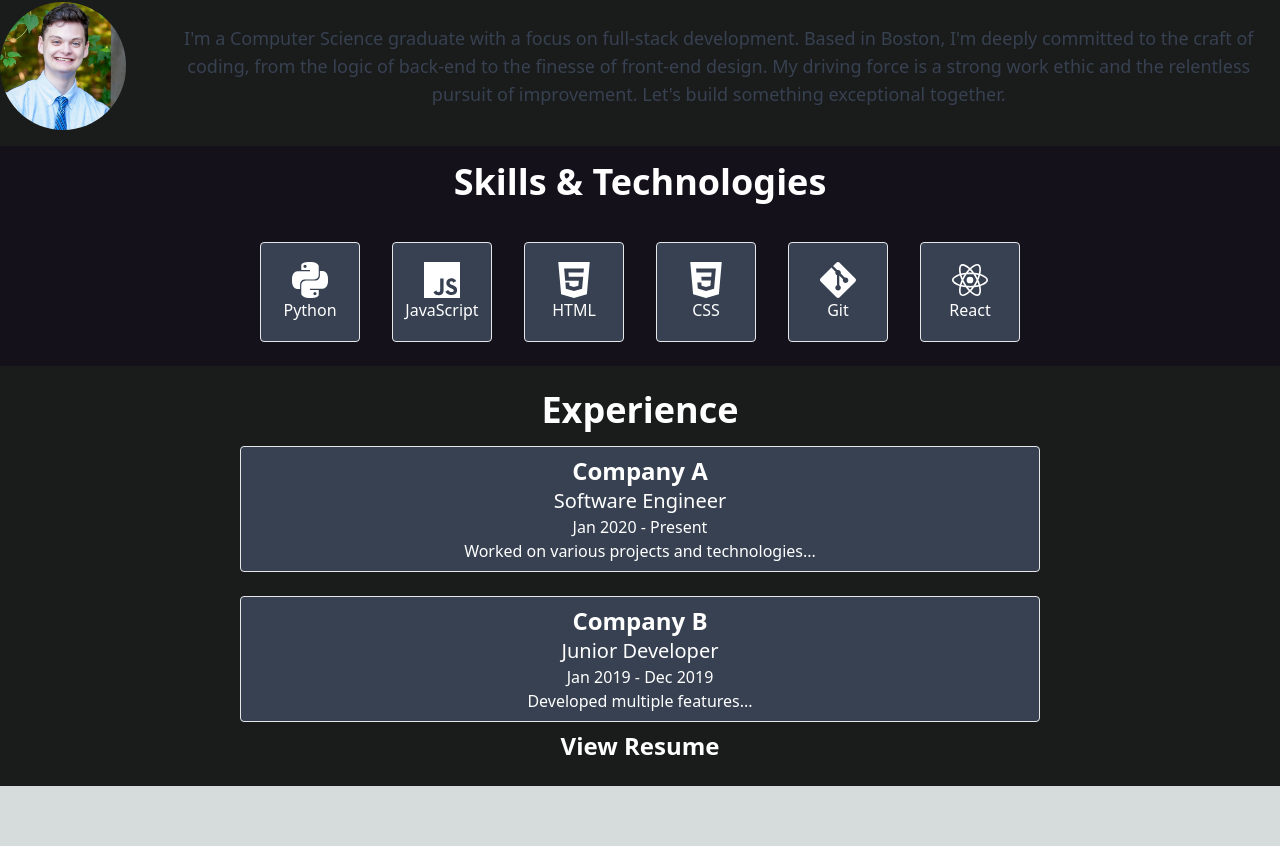
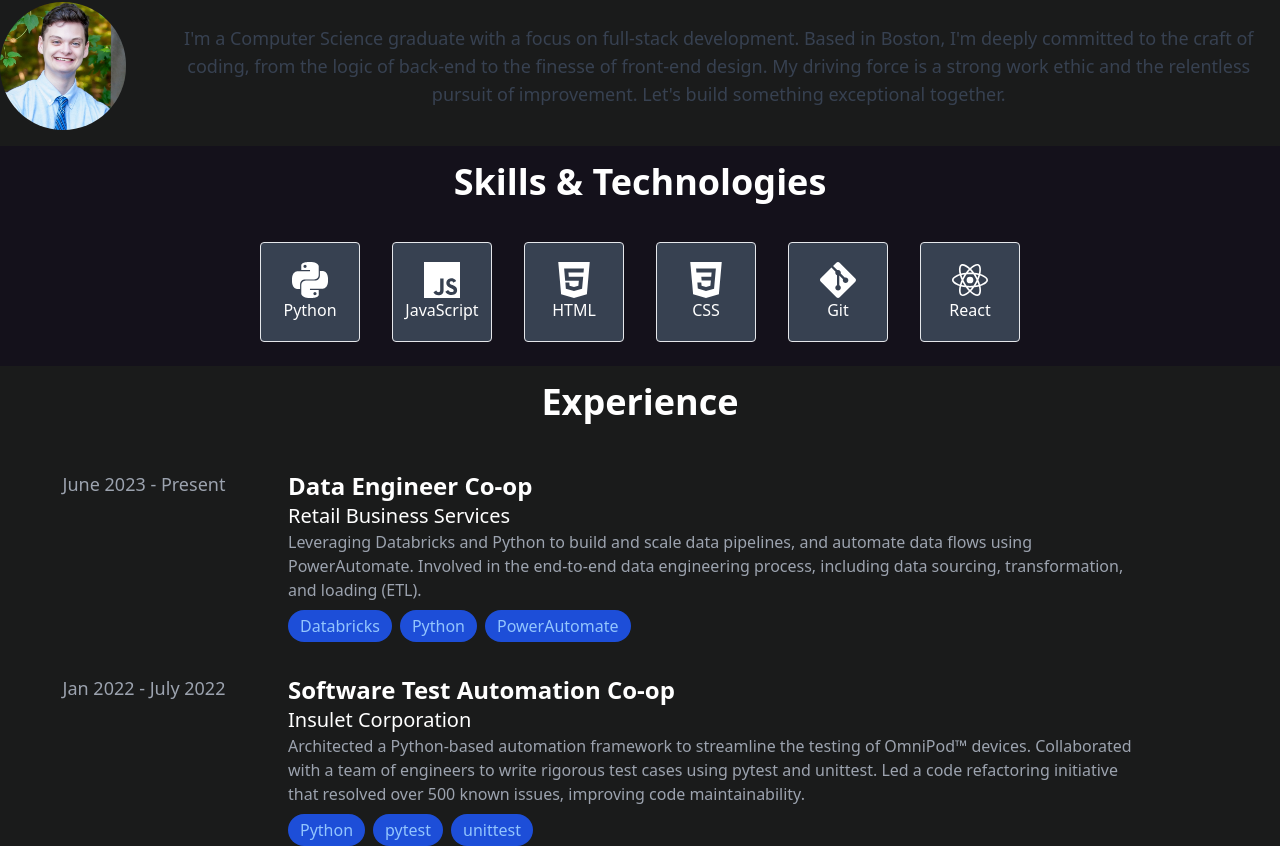
Before and after one commit to csiv23/portfolio, a Next.js app in the folder frontend/: page / in a window 1280 px wide. Shown: the part 850-1696 px from the top of the page. Before the commit the page ends 1636 px from the top, so only its background shows below. Built offline with nearby package versions, Linux system fonts and the light colour scheme.

Commit message:
Added styling to Experiences tab

```diff
--- a/frontend/components/Experience.module.css
+++ b/frontend/components/Experience.module.css
@@ -1,6 +1,19 @@
 /* frontend/components/Experience.module.css */
 .jobBox {
-    width: 80%;
-    max-width: 800px;
     margin-top: 1rem;
+    max-width: 90%;
+    transition: all 0.3s ease;
   }
+
+  .jobBox:hover {
+    background-color: rgb(40, 40, 40);
+    transform: scale(1.02);
+  }
+
+  .techButton {
+    transition: all 0.3s ease;
+  }
+
+  .techButton:hover {
+    filter: brightness(125%);
+  }
--- a/frontend/components/Experience.tsx
+++ b/frontend/components/Experience.tsx
@@ -1,47 +1,68 @@
-// frontend/components/Experience.tsx
-import React, { FC } from 'react';
-import styles from './Experience.module.css';
+import React, { FC } from "react";
+import styles from "./Experience.module.css";
 
 type Job = {
   company: string;
   role: string;
   duration: string;
   description: string;
+  technologies: string[];
 };
 
 const Experience: FC = () => {
   const jobs: Job[] = [
     {
-      company: 'Company A',
-      role: 'Software Engineer',
-      duration: 'Jan 2020 - Present',
-      description: 'Worked on various projects and technologies...',
+      company: "Retail Business Services",
+      role: "Data Engineer Co-op",
+      duration: "June 2023 - Present",
+      description:
+        "Leveraging Databricks and Python to build and scale data pipelines, and automate data flows using PowerAutomate. Involved in the end-to-end data engineering process, including data sourcing, transformation, and loading (ETL).",
+      technologies: ["Databricks", "Python", "PowerAutomate"],
     },
     {
-      company: 'Company B',
-      role: 'Junior Developer',
-      duration: 'Jan 2019 - Dec 2019',
-      description: 'Developed multiple features...',
+      company: "Insulet Corporation",
+      role: "Software Test Automation Co-op",
+      duration: "Jan 2022 - July 2022",
+      description:
+        "Architected a Python-based automation framework to streamline the testing of OmniPod™ devices. Collaborated with a team of engineers to write rigorous test cases using pytest and unittest. Led a code refactoring initiative that resolved over 500 known issues, improving code maintainability.",
+      technologies: ["Python", "pytest", "unittest"],
     },
-    // Add more jobs here
   ];
-
   return (
-    <div style={{ backgroundColor: 'rgb(26 27 27)' }} className="text-center p-6">
-      <h2 className="text-4xl font-semibold text-white">Experience</h2>
-      <div className="flex flex-col items-center">
+    <div
+      style={{ backgroundColor: "rgb(26, 27, 27)", paddingTop: "2vh" }}
+      className="text-center w-full"
+    >
+      <h2 className="text-4xl font-semibold text-white mb-8">Experience</h2>
+      <div className="grid grid-cols-4 gap-4 w-full">
         {jobs.map((job, index) => (
-          <div key={index} className={`m-2 p-2 border rounded bg-gray-700 text-white ${styles.jobBox}`}>
-            <h3 className="text-2xl font-semibold">{job.company}</h3>
-            <h4 className="text-xl">{job.role}</h4>
-            <p className="text-base">{job.duration}</p>
-            <p className="text-base">{job.description}</p>
+          <div
+            key={index}
+            className={`col-span-4 grid grid-cols-4 w-full ${styles.jobBox}`}
+          >
+            {/* Duration */}
+            <div className="col-span-1 text-gray-400 text-lg">
+              <p>{job.duration}</p>
+            </div>
+            {/* Details */}
+            <div className="col-span-3 text-left w-full">
+              <h3 className="text-2xl font-semibold text-white">{job.role}</h3>
+              <h4 className="text-xl text-white">{job.company}</h4>
+              <p className="text-base text-gray-400">{job.description}</p>
+              <div className="mt-2 flex space-x-2">
+                {job.technologies.map((tech, techIndex) => (
+                  <button
+                    key={techIndex}
+                    className={`bg-blue-700 text-blue-300 rounded-full px-3 py-1 ${styles.techButton}`}
+                  >
+                    {tech}
+                  </button>
+                ))}
+              </div>
+            </div>
           </div>
         ))}
       </div>
-      <a href="/resume.pdf" className="text-2xl font-semibold text-white mt-4">
-        View Resume
-      </a>
     </div>
   );
 };
```
